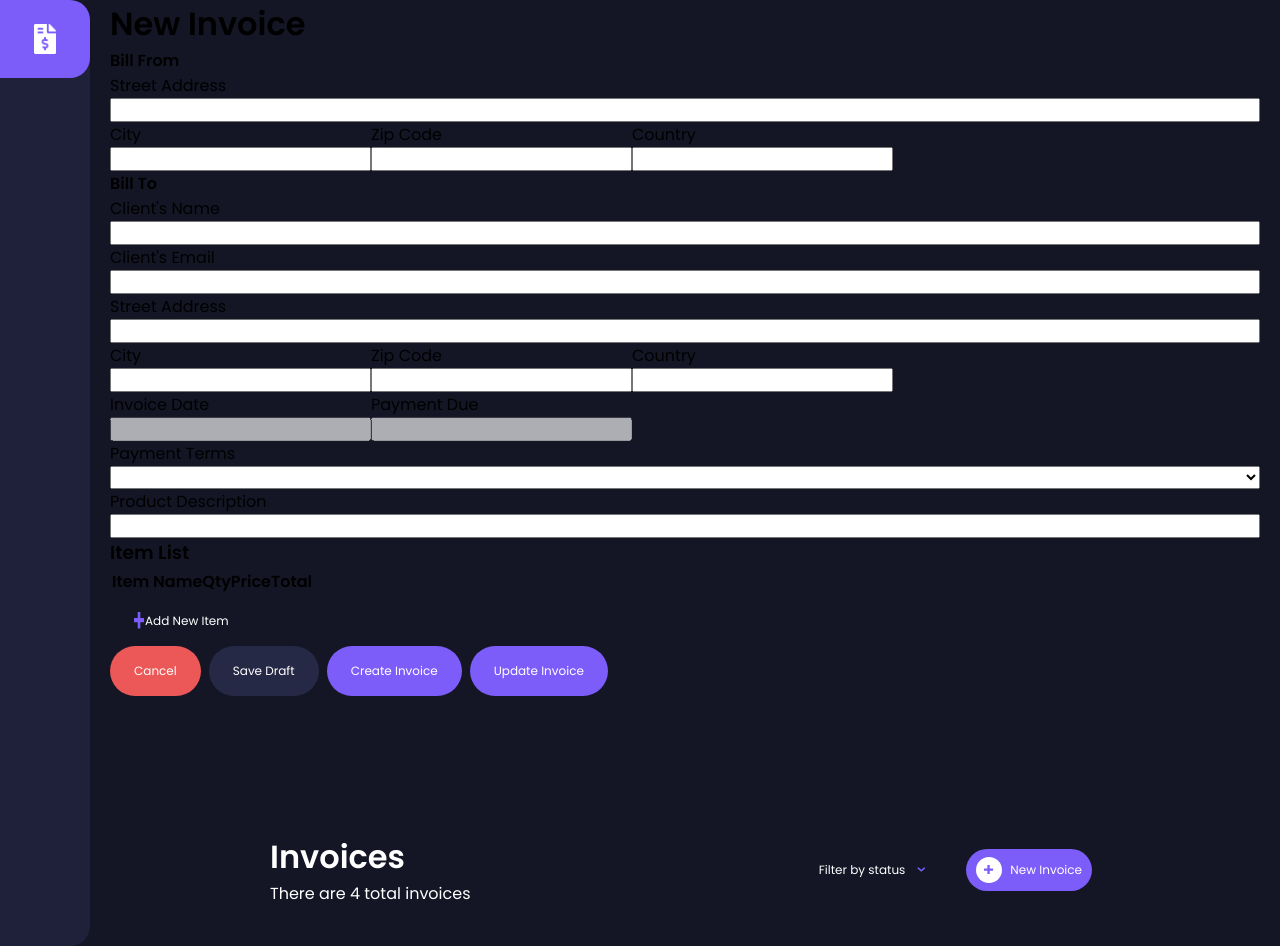
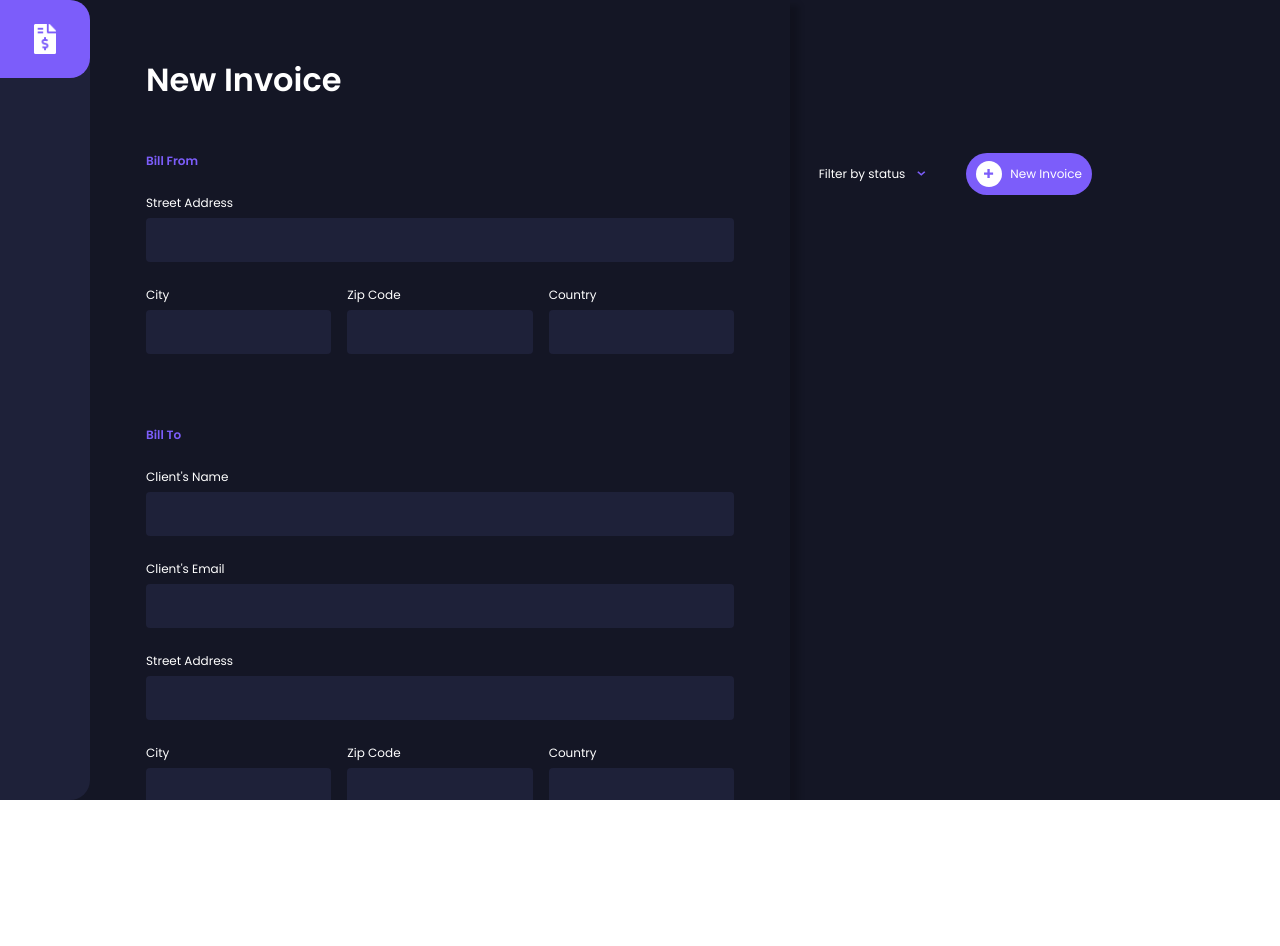
Before and after one commit to sicelo17/vue-invoice-app, a Vue app: page / in a window 1280 px wide. After the commit the page ends 800 px from the top, so only its background shows below. Built offline with nearby package versions, Linux system fonts and the light colour scheme.

Commit message:
added invoicemodal styling

```diff
--- a/src/components/InvoiceModal.vue
+++ b/src/components/InvoiceModal.vue
@@ -147,7 +147,6 @@
         <div class="right flex">
           <button type="submit" @click="saveDraft" class="dark-purple">Save Draft</button>
           <button type="submit" @click="publishInvoice" class="purple">Create Invoice</button>
-          <button type="sumbit" class="purple">Update Invoice</button>
         </div>
       </div>
     </form>
@@ -184,5 +183,141 @@
 };
 </script>
 
-<style>
+<style lang="scss" scoped>
+.invoice-wrap {
+  position: fixed;
+  top: 0;
+  left: 0;
+  width: 100%;
+  height: 100vh;
+  overflow: scroll;
+  &::-webkit-scrollbar {
+    display: none;
+  }
+  @media (min-width: 900px) {
+    left: 90px;
+  }
+  .invoice-content {
+    position: relative;
+    padding: 56px;
+    max-width: 700px;
+    width: 100%;
+    background-color: #141625;
+    color: #fff;
+    box-shadow: 10px 4px 6px -1px rgba(0, 0, 0, 0.2), 0 2px 4px -1px rgba(0, 0, 0, 0.06);
+    h1 {
+      margin-bottom: 48px;
+      color: #fff;
+    }
+    h3 {
+      margin-bottom: 16px;
+      font-size: 18px;
+      color: #777f98;
+    }
+    h4 {
+      color: #7c5dfa;
+      font-size: 12px;
+      margin-bottom: 24px;
+    }
+    // Bill To / Bill From
+    .bill-to,
+    .bill-from {
+      margin-bottom: 48px;
+      .location-details {
+        gap: 16px;
+        div {
+          flex: 1;
+        }
+      }
+    }
+    // Invoice Work
+    .invoice-work {
+      .payment {
+        gap: 24px;
+        div {
+          flex: 1;
+        }
+      }
+      .work-items {
+        .item-list {
+          width: 100%;
+          // Item Table Styling
+          .table-heading,
+          .table-items {
+            gap: 16px;
+            font-size: 12px;
+            .item-name {
+              flex-basis: 50%;
+            }
+            .qty {
+              flex-basis: 10%;
+            }
+            .price {
+              flex-basis: 20%;
+            }
+            .total {
+              flex-basis: 20%;
+              align-self: center;
+            }
+          }
+          .table-heading {
+            margin-bottom: 16px;
+            th {
+              text-align: left;
+            }
+          }
+          .table-items {
+            position: relative;
+            margin-bottom: 24px;
+            img {
+              position: absolute;
+              top: 15px;
+              right: 0;
+              width: 12px;
+              height: 16px;
+            }
+          }
+        }
+        .button {
+          color: #fff;
+          background-color: #252945;
+          align-items: center;
+          justify-content: center;
+          width: 100%;
+          img {
+            margin-right: 4px;
+          }
+        }
+      }
+    }
+    .save {
+      margin-top: 60px;
+      div {
+        flex: 1;
+      }
+      .right {
+        justify-content: flex-end;
+      }
+    }
+  }
+  .input {
+    margin-bottom: 24px;
+  }
+  label {
+    font-size: 12px;
+    margin-bottom: 6px;
+  }
+  input,
+  select {
+    width: 100%;
+    background-color: #1e2139;
+    color: #fff;
+    border-radius: 4px;
+    padding: 12px 4px;
+    border: none;
+    &:focus {
+      outline: none;
+    }
+  }
+}
 </style>
```
